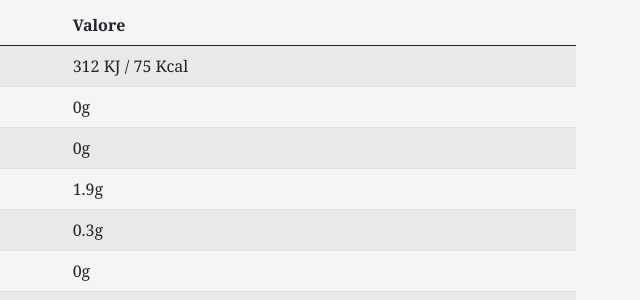
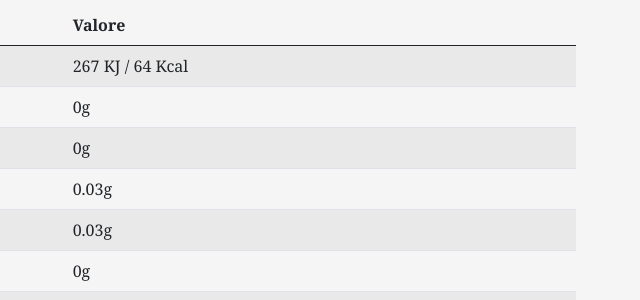
Before and after one commit to RikiForna/Sito-Vino, a plain HTML site: page index.html in a window 1280 px wide. Shown: the part 608-908 px from the top of the page, 622-1262 px from the left. Drawn offline with nearby package versions, Linux system fonts and the light colour scheme.

Commit message:
modifica dati nutrizionali

```diff
--- a/index.html
+++ b/index.html
@@ -99,11 +99,11 @@
                 </tr>
             </thead>
             <tbody>
-                <tr><td data-lang="energy">Energia</td><td>312 KJ / 75 Kcal</td></tr>
+                <tr><td data-lang="energy">Energia</td><td>267 KJ / 64 Kcal</td></tr>
                 <tr><td data-lang="fats">Grassi</td><td>0g</td></tr>
                 <tr><td data-lang="saturatedFats">di cui grassi saturi</td><td>0g</td></tr>
-                <tr><td data-lang="carbohydrates">Carboidrati</td><td>1.9g</td></tr>
-                <tr><td data-lang="sugars">di cui zuccheri</td><td>0.3g</td></tr>
+                <tr><td data-lang="carbohydrates">Carboidrati</td><td>0.03g</td></tr>
+                <tr><td data-lang="sugars">di cui zuccheri</td><td>0.03g</td></tr>
                 <tr><td data-lang="proteins">Proteine</td><td>0g</td></tr>
                 <tr><td data-lang="fibers">Fibre</td><td>0g</td></tr>
                 <tr><td data-lang="salt">Sale</td><td>0g</td></tr>
```
